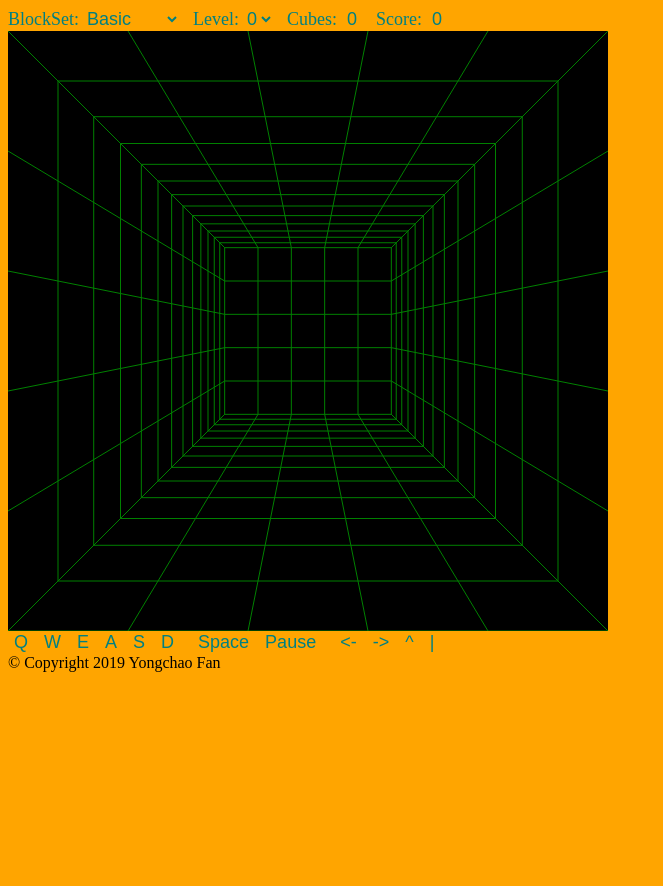
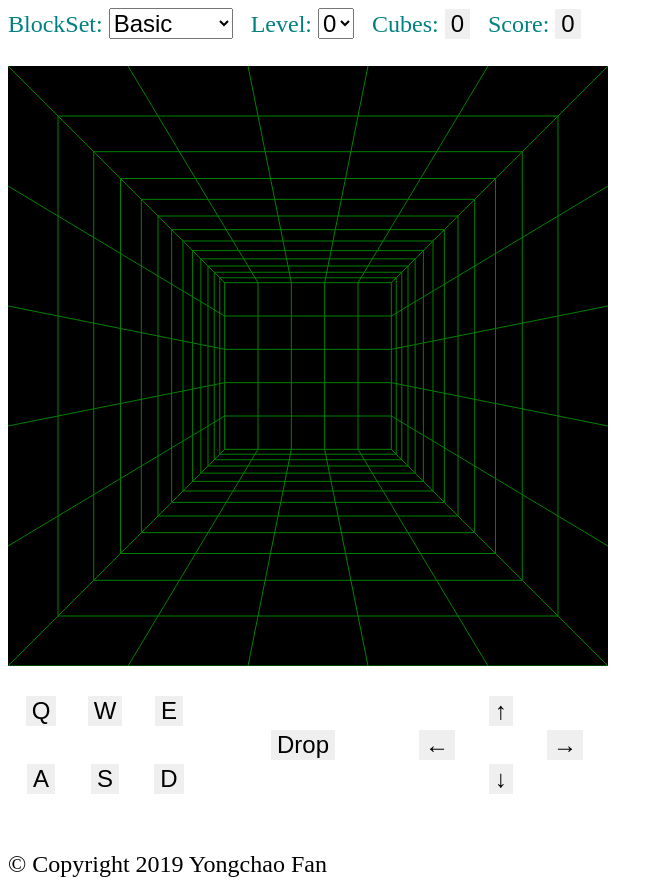
Before and after one commit to yongchaofan/jsBlockout, a plain HTML site: page jsBlockOut.html in a window 1280 px wide. Shown: the whole page, without its empty margins (0-663 px from the left). Before the commit the page ends 800 px from the top, so only its background shows below. Drawn offline with Linux system fonts and the light colour scheme.

Commit message:
Update jsBlockOut.html

```diff
--- a/jsBlockOut.html
+++ b/jsBlockOut.html
@@ -3,10 +3,10 @@
 <head>
   <title>HTML5 BlockOut</title>
   <style type="text/css">
-  body {background-color:orange;}
-  label {font-face: 'Courier'; font-size: large; border: none; color:teal;}
-  select {font-face: 'Courier'; font-size: large; border: none; color:teal;background-color:orange}
-  input {font-face: 'Courier'; font-size: large; border: none; color:teal;background-color:orange }
+  body { font-face: 'Courier New'; font-size: 24px; }
+  label { border: none; color:teal;}
+  input { border: none;  font-size: 24px; }
+  select { font-size: 24px; }
   </style>
 </head>
 
@@ -49,30 +49,46 @@
     <input type="button" id="cubes" value="0"/>
     <label>&nbsp Score:</label>
     <input type="button" id="score" value="0"/>
-  </form>
+  </form><br/>
 
   <div id="canvasesdiv" style="position:relative; width:600px; height:600px" onclick="start_Game()">
     <canvas id="pit" style="position:absolute;left:0;top:0;z-index:1;" width="600px" height="600px"></canvas>
     <canvas id="solidcubes" style="position:absolute;left:0;top:0;z-index:2;" width="600px" height="600px"></canvas>
     <canvas id="wirecubes" style="position:absolute;left:0;top:0;z-index:3;" width="600px" height="600px"></canvas>
-  </div>
+  </div><br/>
 
   <form>
-    <input type="button" value="Q" onclick="keyHandler(81)" />
-    <input type="button" value="W" onclick="keyHandler(87)" />
-    <input type="button" value="E" onclick="keyHandler(69)" />
-    <input type="button" value="A" onclick="keyHandler(65)" />
-    <input type="button" value="S" onclick="keyHandler(83)" />
-    <input type="button" value="D" onclick="keyHandler(68)" />
-	&nbsp
-    <input type="button" value="Space" onclick="keyHandler(32)"/>
-    <input type="button" value="Pause" onclick="keyHandler(80)"/>
-	&nbsp
-    <input type="button" value="<-" onclick="keyHandler(37)"/>
-    <input type="button" value="->" onclick="keyHandler(39)"/>
-    <input type="button" value="^" onclick="keyHandler(38)"/>
-    <input type="button" value="|" onclick="keyHandler(40)"/>
-  </form>
+    <table>
+	  <tr>
+	    <td width="60" align="center"><input type="button" value="Q" onclick="keyHandler(81)" /></td>
+	    <td width="60" align="center"><input type="button" value="W" onclick="keyHandler(87)" /></td>
+		<td width="60" align="center"><input type="button" value="E" onclick="keyHandler(69)" /></td>
+	    <td width="200"></td>
+	    <td width="60" align="center"></td>
+	    <td width="60" align="center"><input type="button" value=&uarr; onclick="keyHandler(38)"/></td>
+	    <td width="60" align="center"></td>
+	  </tr>
+	  <tr>
+	    <td></td>
+	    <td></td>
+        <td></td>
+	    <td align="center"><input type="button" value="Drop" onclick="keyHandler(32)"/></td>
+ 	    <td align="center"><input type="button" value=&larr; onclick="keyHandler(37)"/></td>
+	    <td></td>
+	    <td align="center"><input type="button" value=&rarr; onclick="keyHandler(39)"/></td>
+      </tr>
+      <tr>
+        <td align="center"><input type="button" value="A" onclick="keyHandler(65)" /></td>
+        <td align="center"><input type="button" value="S" onclick="keyHandler(83)" /></td>
+        <td align="center"><input type="button" value="D" onclick="keyHandler(68)" /></td>
+	    <td></td>
+	    <td></td>
+	    <td align="center"><input type="button" value=&darr; onclick="keyHandler(38)"/></td>
+	    <td></td>
+	  </tr>
+	</table>
+  </form><br/><br/>
+
 <script type="text/javascript">
 var keyQ=81, keyW=87, keyE=69, keyA=65, keyS=83, keyD=68, keyP=80;
 var keySPACE=32, keyLEFT=37, keyUP=38, keyRIGHT=39, keyDOWN=40;
```
